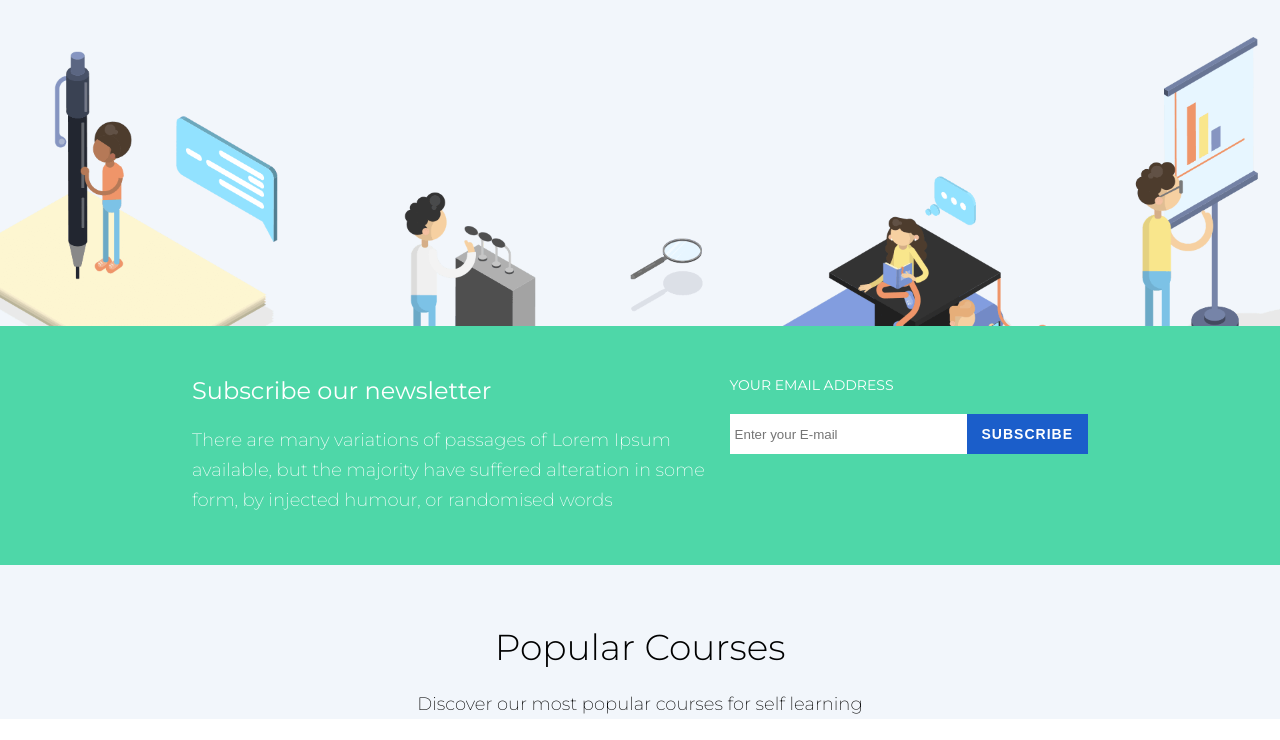
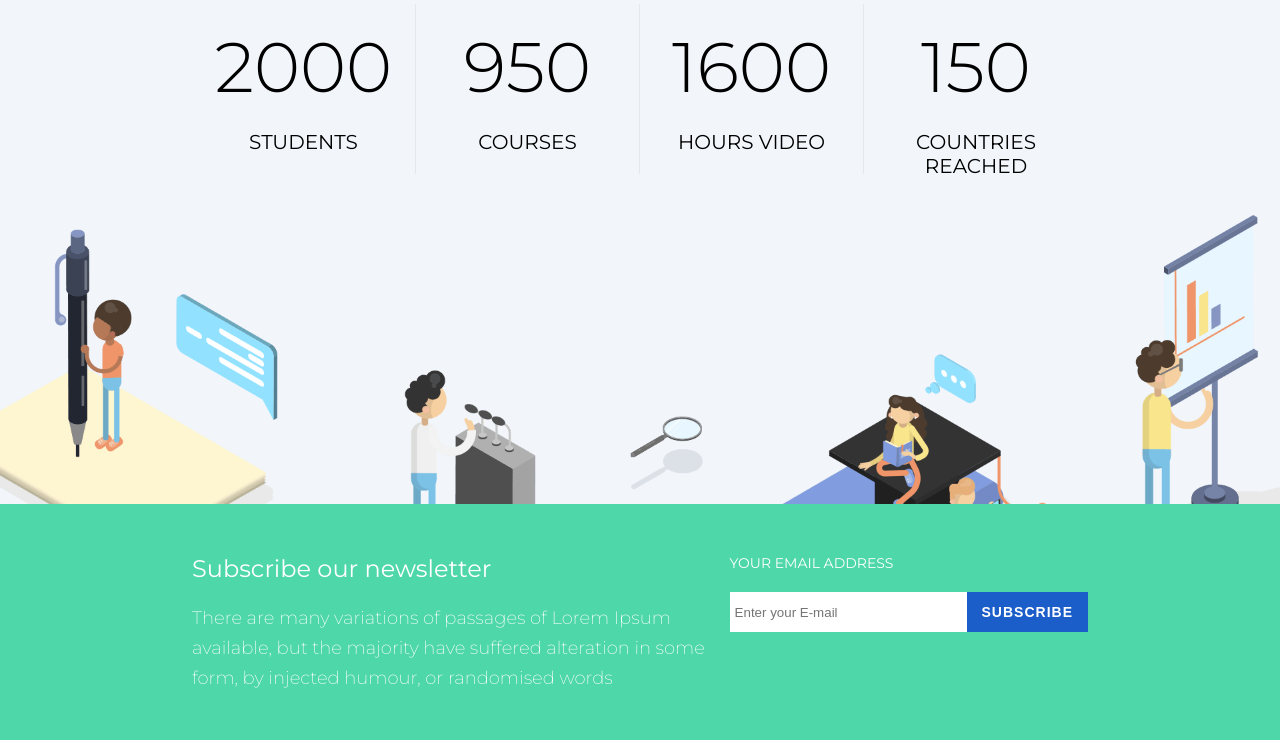
Before and after one commit to StephanieFurlan/proj-html-vuejs, a website: page index.html in a window 1280 px wide. Shown: the part 2158-2898 px from the top of the page. Drawn offline with nearby package versions, Linux system fonts and the light colour scheme.

Commit message:
Proud Section

```diff
--- a/index.html
+++ b/index.html
@@ -74,14 +74,37 @@
             <!-- RECENT COURSES -->
             <div id="recent-courses">
                <div class="title-box">
-                  <h2 class="title title-3">Recent Courses</h2>
+                  <h2 class="title title-2">Recent Courses</h2>
                </div>
             </div>
             <!-- NUMBERS -->
             <div id="numbers">
                <div class="title-box">
-                  <h2 class="title title-3">We are Proud</h2>
+                  <h2 class="title title-2">We are Proud</h2>
                   <p class="paragraph-1">Certificate courses are instructed by highly educated and qualified instructors who hold doctoral and master’s level degrees.</p>
+               </div>
+               <div id="numbers-info">
+                  <div class="centered-70">
+                     <ul>
+                        <li>
+                           <div class="nmb title">2000</div>
+                           <div class="sub-nmb">STUDENTS</div>
+                        </li>
+                        <li>
+                           <div class="nmb title">950</div>
+                           <div class="sub-nmb">COURSES</div>
+                        </li>
+                        <li>
+                           <div class="nmb title">1600</div>
+                           <div class="sub-nmb">HOURS VIDEO</div>
+                        </li>
+                        <li>
+                           <div class="nmb title">150</div>
+                           <div class="sub-nmb">COUNTRIES REACHED</div>
+                        </li>
+                     </ul>
+                  </div>
+
                </div>
             </div>
             <div id="subscribe">
@@ -96,15 +119,13 @@
                         <input placeholder="Enter your E-mail">
                         <button class="btn-blue">SUBSCRIBE</button>
                      </div>
-
-
                   </div>
                </div>
             </div>
             <!-- POPULAR COURSES -->
             <div id="popular-courses">
                <div class="title-box">
-                  <h2 class="title title-3">Popular Courses</h2>
+                  <h2 class="title title-2">Popular Courses</h2>
                   <p class="paragraph-1">Discover our most popular courses for self learning</p>
                </div>
 
--- a/src/partials/_commons.scss
+++ b/src/partials/_commons.scss
@@ -58,9 +58,9 @@ input {
 
 .title-box {
    text-align: center;
-   padding-top: 60px;
-   width: 40%;
-   margin: 0 auto;
+   padding-top: 100px;
+   width: 60%;
+   margin: 0 auto 50px auto;
 }
 
 .title-1 {
@@ -90,7 +90,13 @@ input {
    font-size: 18px;
    font-weight: 200;
    line-height: 30px;
+}
 
+.list-inline {
+   list-style-type: none;
+   li {
+      display: inline-block;
+   }
 }
 
 @mixin flex-container {
--- a/src/partials/_header.scss
+++ b/src/partials/_header.scss
@@ -155,11 +155,35 @@ main {
 
 #numbers {
    background-color: $cardColor;
-   height: 700px;
-   background-image: url("../dist/images/we_proud.png");
-   background-position: bottom;
-   background-size: contain;
-   background-repeat: no-repeat;
+   #numbers-info {
+      height: 500px;
+      background-image: url("../dist/images/we_proud.png");
+      background-position: bottom;
+      background-size: contain;
+      background-repeat: no-repeat;
+      text-align: center;
+      ul {
+         list-style-type: none;
+         margin-top: 50px;
+         @include flex-container;
+         li {
+            width: 25%;
+            padding: 20px 0;
+            height: max-content;
+            .nmb {
+               font-size: 70px;
+               font-weight: 300;
+            }
+            .sub-nmb {
+               font-size: 20px;
+            }
+            &:not(:last-child) {
+               border-right: 1px solid #E4E8ED;;
+            }
+         }
+      }
+   }
+
 }
 
 #subscribe {
@@ -168,7 +192,6 @@ main {
    .centered-70 {
       color: white;
       @include flex-container;
-      justify-content: space-between;
       .col-left {
          width: 60%;
          padding-right: 10px;
@@ -178,10 +201,7 @@ main {
          .title {
             font-size: 14px;
          }
-
          #input-container {
-            width: 100%;
-            background-color: red;
             height: 40px;
             .btn-blue {
                padding: 0 15px;
```
Also changed, not shown: dist/app.css.
